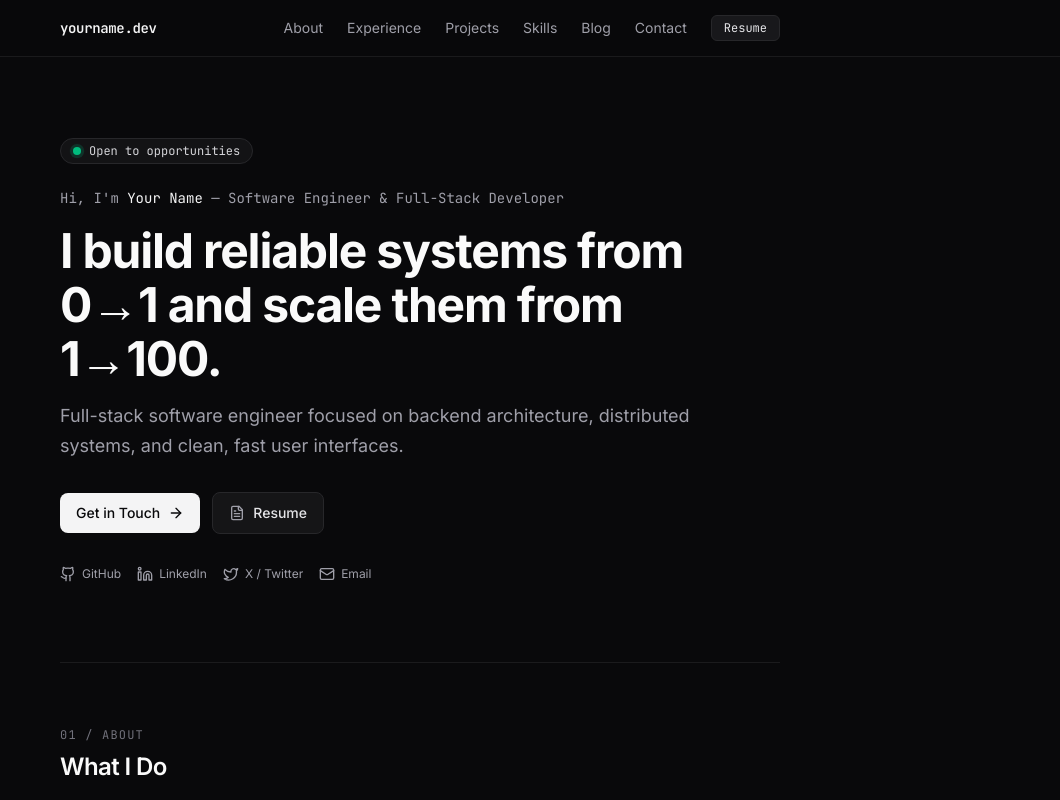
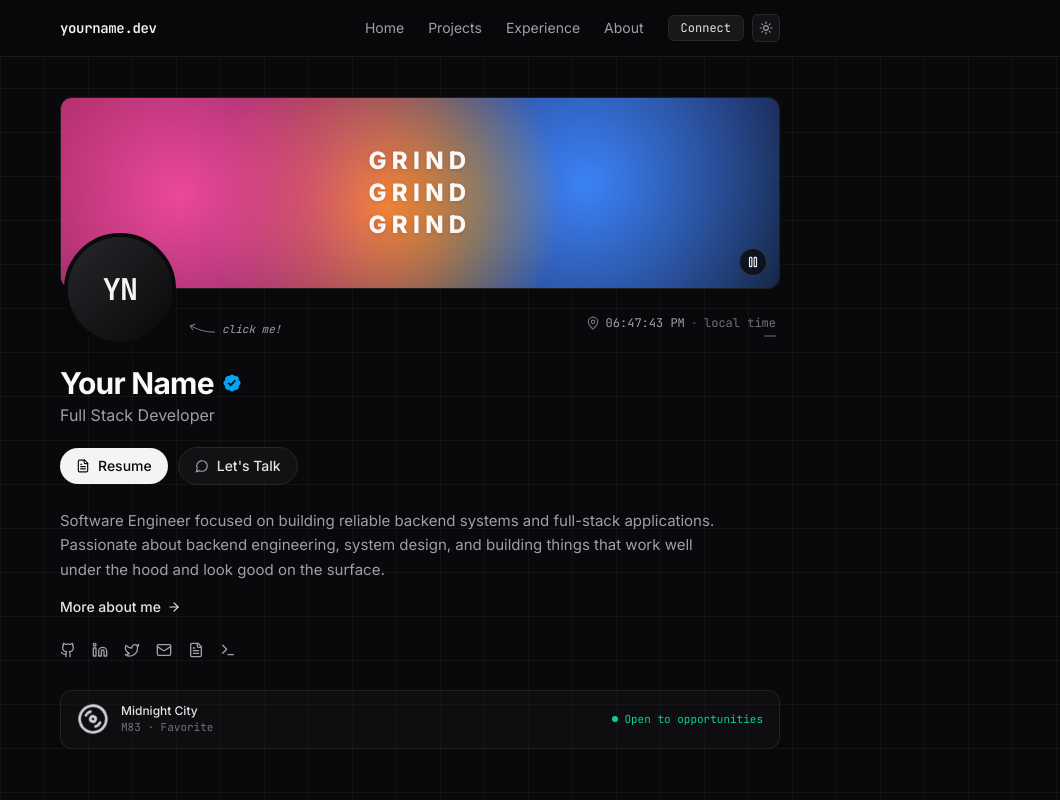
Before and after one commit to hrshvv/dev-portfolio, a Next.js app: page / in a window 1280 px wide. Shown: the top 800 px of the page, without its empty margins (220-1280 px from the left). Built offline with nearby package versions, Linux system fonts and the light colour scheme.

Commit message:
added new chnages

```diff
--- a/package.json
+++ b/package.json
@@ -13,7 +13,7 @@
     "gray-matter": "^4.0.3",
     "lucide-react": "^0.475.0",
     "next": "^15.2.0",
-    "next-mdx-remote": "^5.0.0",
+    "next-mdx-remote": "^6.0.0",
     "react": "^19.0.0",
     "react-dom": "^19.0.0",
     "rehype-pretty-code": "^0.14.0",
--- a/src/app/globals.css
+++ b/src/app/globals.css
@@ -11,15 +11,16 @@
   --text-secondary: #a1a1aa;
   --text-muted: #71717a;
   --accent-emerald: #10b981;
+  --grid-line: rgba(255, 255, 255, 0.045);
 }
 
 html {
   scroll-behavior: smooth;
   color-scheme: dark;
+  background-color: var(--bg-primary);
 }
 
 body {
-  background-color: var(--bg-primary);
   color: var(--text-primary);
   font-family: var(--font-sans), system-ui, -apple-system, sans-serif;
   -webkit-font-smoothing: antialiased;
@@ -29,6 +30,13 @@ body {
 ::selection {
   background-color: rgba(250, 250, 250, 0.16);
   color: #fafafa;
+}
+
+.bg-grid {
+  background-image:
+    linear-gradient(to right, var(--grid-line) 1px, transparent 1px),
+    linear-gradient(to bottom, var(--grid-line) 1px, transparent 1px);
+  background-size: 44px 44px;
 }
 
 /* rehype-pretty-code syntax block styling */
--- a/src/app/layout.tsx
+++ b/src/app/layout.tsx
@@ -43,7 +43,11 @@ export default function RootLayout({
 }>) {
   return (
     <html lang="en" className={`${inter.variable} ${jetbrainsMono.variable}`}>
-      <body className="flex min-h-screen flex-col bg-zinc-950 text-zinc-50 antialiased">
+      <body className="relative flex min-h-screen flex-col text-zinc-50 antialiased">
+        <div
+          aria-hidden="true"
+          className="bg-grid pointer-events-none fixed inset-0 -z-10"
+        />
         <Navbar />
         <main className="mx-auto w-full max-w-3xl flex-1 px-6">{children}</main>
         <Footer />
--- a/src/components/layout/Navbar.tsx
+++ b/src/components/layout/Navbar.tsx
@@ -2,20 +2,19 @@
 
 import { useState } from "react";
 import Link from "next/link";
-import { Menu, X } from "lucide-react";
+import { Menu, Moon, Sun, X } from "lucide-react";
 import { profile } from "@/data/profile";
 
 const navLinks = [
+  { label: "Home", href: "/" },
+  { label: "Projects", href: "/#projects" },
+  { label: "Experience", href: "/#experience" },
   { label: "About", href: "/#about" },
-  { label: "Experience", href: "/#experience" },
-  { label: "Projects", href: "/#projects" },
-  { label: "Skills", href: "/#skills" },
-  { label: "Blog", href: "/blog" },
-  { label: "Contact", href: "/#contact" },
 ];
 
 export function Navbar() {
   const [mobileOpen, setMobileOpen] = useState(false);
+  const [isDark, setIsDark] = useState(true);
 
   return (
     <header className="sticky top-0 z-50 border-b border-zinc-800/60 bg-zinc-950/80 backdrop-blur-md">
@@ -41,25 +40,56 @@ export function Navbar() {
               {link.label}
             </Link>
           ))}
-          <a
-            href={profile.resumeUrl}
-            target="_blank"
-            rel="noopener noreferrer"
+
+          <div className="flex items-center gap-2">
+            <Link
+              href="/#contact"
               className="rounded-md border border-zinc-800 bg-zinc-900 px-3 py-1 font-mono text-xs text-zinc-200 transition-colors hover:border-zinc-700 hover:bg-zinc-800"
             >
-            Resume
-          </a>
+              Connect
+            </Link>
+
+            <button
+              type="button"
+              onClick={() => setIsDark((prev) => !prev)}
+              aria-label="Toggle theme"
+              title="Toggle theme"
+              className="rounded-md border border-zinc-800 bg-zinc-900/70 p-1.5 text-zinc-400 transition-colors hover:border-zinc-700 hover:bg-zinc-800 hover:text-zinc-100"
+            >
+              {isDark ? (
+                <Sun className="h-3.5 w-3.5" />
+              ) : (
+                <Moon className="h-3.5 w-3.5" />
+              )}
+            </button>
+          </div>
         </div>
 
-        {/* Mobile Toggle */}
+        {/* Mobile Controls */}
+        <div className="flex items-center gap-2 md:hidden">
+          <button
+            type="button"
+            onClick={() => setIsDark((prev) => !prev)}
+            aria-label="Toggle theme"
+            title="Toggle theme"
+            className="rounded-md border border-zinc-800 bg-zinc-900/70 p-1.5 text-zinc-400 transition-colors hover:border-zinc-700 hover:bg-zinc-800 hover:text-zinc-100"
+          >
+            {isDark ? (
+              <Sun className="h-4 w-4" />
+            ) : (
+              <Moon className="h-4 w-4" />
+            )}
+          </button>
+
           <button
             type="button"
             onClick={() => setMobileOpen((prev) => !prev)}
             aria-label={mobileOpen ? "Close menu" : "Open menu"}
-          className="rounded-md p-1.5 text-zinc-400 transition-colors hover:bg-zinc-900 hover:text-zinc-100 md:hidden"
+            className="rounded-md p-1.5 text-zinc-400 transition-colors hover:bg-zinc-900 hover:text-zinc-100"
           >
             {mobileOpen ? <X className="h-5 w-5" /> : <Menu className="h-5 w-5" />}
           </button>
+        </div>
       </nav>
 
       {/* Mobile Drawer */}
@@ -76,15 +106,13 @@ export function Navbar() {
                 {link.label}
               </Link>
             ))}
-            <a
-              href={profile.resumeUrl}
-              target="_blank"
-              rel="noopener noreferrer"
+            <Link
+              href="/#contact"
               onClick={() => setMobileOpen(false)}
               className="w-fit rounded-md border border-zinc-800 bg-zinc-900 px-3 py-1.5 font-mono text-xs text-zinc-200"
             >
-              Resume
-            </a>
+              Connect
+            </Link>
           </div>
         </div>
       )}
--- a/src/components/sections/Hero.tsx
+++ b/src/components/sections/Hero.tsx
@@ -1,7 +1,22 @@
 "use client";
 
+import { useEffect, useState } from "react";
+import Link from "next/link";
 import { motion, useReducedMotion } from "framer-motion";
-import { ArrowRight, FileText, Github, Linkedin, Mail, Twitter } from "lucide-react";
+import {
+  ArrowRight,
+  Disc3,
+  FileText,
+  Github,
+  Linkedin,
+  Mail,
+  MapPin,
+  MessageCircle,
+  Pause,
+  Play,
+  Terminal,
+  Twitter,
+} from "lucide-react";
 import { profile, type SocialLink } from "@/data/profile";
 
 function SocialIcon({ icon }: { icon: SocialLink["icon"] }) {
@@ -17,66 +32,202 @@ function SocialIcon({ icon }: { icon: SocialLink["icon"] }) {
   }
 }
 
+function VerifiedBadge() {
+  return (
+    <svg
+      viewBox="0 0 24 24"
+      aria-label="Verified"
+      className="h-5 w-5 shrink-0 text-sky-500"
+      fill="currentColor"
+    >
+      <path d="M22.25 12c0-1.43-.88-2.67-2.19-3.34.46-1.39.2-2.9-.81-3.91s-2.52-1.27-3.91-.81c-.66-1.31-1.91-2.19-3.34-2.19s-2.67.88-3.33 2.19c-1.4-.46-2.91-.2-3.92.81s-1.26 2.52-.8 3.91c-1.31.67-2.2 1.91-2.2 3.34s.89 2.67 2.2 3.34c-.46 1.39-.21 2.9.8 3.91s2.52 1.26 3.91.81c.67 1.31 1.91 2.19 3.34 2.19s2.68-.88 3.34-2.19c1.39.45 2.9.2 3.91-.81s1.27-2.52.81-3.91c1.31-.67 2.19-1.91 2.19-3.34zm-11.71 4.2L6.8 12.46l1.41-1.42 2.26 2.26 4.8-5.23 1.47 1.36-6.2 6.77z" />
+    </svg>
+  );
+}
+
 export function Hero() {
   const shouldReduceMotion = useReducedMotion();
+  const [bannerPlaying, setBannerPlaying] = useState(true);
+  const [avatarAlt, setAvatarAlt] = useState(false);
+  const [timeString, setTimeString] = useState<string>("");
+
+  useEffect(() => {
+    const updateClock = () => {
+      setTimeString(
+        new Date().toLocaleTimeString([], {
+          hour: "2-digit",
+          minute: "2-digit",
+          second: "2-digit",
+        })
+      );
+    };
+    updateClock();
+    const timer = setInterval(updateClock, 1000);
+    return () => clearInterval(timer);
+  }, []);
+
+  const initials = profile.name
+    .split(" ")
+    .map((part) => part[0])
+    .join("")
+    .slice(0, 2)
+    .toUpperCase();
 
   return (
     <motion.section
       initial={shouldReduceMotion ? false : { opacity: 0, y: 12 }}
       animate={{ opacity: 1, y: 0 }}
       transition={{ duration: 0.45, ease: [0.22, 1, 0.36, 1] }}
-      className="pt-14 pb-16 sm:pt-20 sm:pb-20"
+      className="pt-8 pb-16 sm:pt-10 sm:pb-20"
     >
-      {/* Availability Pill */}
-      <div className="mb-6 inline-flex items-center gap-2 rounded-full border border-zinc-800 bg-zinc-900/70 px-3 py-1">
-        <span className="relative flex h-2 w-2">
-          <span className="absolute inline-flex h-full w-full animate-ping rounded-full bg-emerald-400 opacity-75" />
-          <span className="relative inline-flex h-2 w-2 rounded-full bg-emerald-500" />
-        </span>
-        <span className="font-mono text-xs text-zinc-300">
-          {profile.availability}
-        </span>
+      {/* Cover Banner */}
+      <div className="relative h-40 w-full overflow-hidden rounded-xl border border-zinc-800/80 sm:h-48">
+        <div
+          className={`absolute inset-0 bg-[radial-gradient(circle_at_18%_50%,#ec4899_0%,transparent_48%),radial-gradient(circle_at_45%_55%,#f59e0b_0%,transparent_42%),radial-gradient(circle_at_72%_45%,#3b82f6_0%,transparent_52%),linear-gradient(120deg,#831843_0%,#1e1b4b_60%,#09090b_100%)] transition-transform duration-1000 ${
+            bannerPlaying ? "scale-105" : "scale-100"
+          }`}
+        />
+        {/* Subtle film-grain texture */}
+        <div
+          aria-hidden="true"
+          className="pointer-events-none absolute inset-0 opacity-25 mix-blend-overlay"
+          style={{
+            backgroundImage:
+              "radial-gradient(rgba(255,255,255,0.45) 0.5px, transparent 0.5px)",
+            backgroundSize: "4px 4px",
+          }}
+        />
+
+        {/* Centered Stacked Banner Typography */}
+        <div className="relative z-10 flex h-full flex-col items-center justify-center select-none">
+          {profile.bannerLines.map((line, index) => (
+            <span
+              key={index}
+              className="text-xl font-extrabold tracking-[0.22em] text-white/95 drop-shadow-sm sm:text-2xl"
+            >
+              {line}
+            </span>
+          ))}
+        </div>
+
+        {/* Banner Pause / Play Control */}
+        <button
+          type="button"
+          onClick={() => setBannerPlaying((prev) => !prev)}
+          aria-label={bannerPlaying ? "Pause banner motion" : "Play banner motion"}
+          className="absolute right-3 bottom-3 z-10 flex h-7 w-7 items-center justify-center rounded-full border border-white/15 bg-zinc-950/75 text-zinc-100 backdrop-blur-sm transition-colors hover:bg-zinc-900"
+        >
+          {bannerPlaying ? (
+            <Pause className="h-3.5 w-3.5" />
+          ) : (
+            <Play className="h-3.5 w-3.5" />
+          )}
+        </button>
       </div>
 
-      {/* Identity & Headline */}
-      <div className="space-y-4">
-        <p className="font-mono text-sm text-zinc-400">
-          Hi, I&apos;m <span className="text-zinc-100">{profile.name}</span> —{" "}
+      {/* Avatar Row + Live Clock */}
+      <div className="relative flex items-end justify-between px-1">
+        <div className="flex items-end gap-3">
+          <button
+            type="button"
+            onClick={() => setAvatarAlt((prev) => !prev)}
+            aria-label="Toggle avatar style"
+            className="group relative -mt-12 flex h-24 w-24 shrink-0 items-center justify-center overflow-hidden rounded-full border-4 border-zinc-950 bg-zinc-900 shadow-lg transition-transform hover:scale-[1.02] active:scale-95 sm:-mt-14 sm:h-28 sm:w-28"
+          >
+            <div
+              className={`flex h-full w-full items-center justify-center font-mono text-2xl font-bold tracking-tight transition-colors sm:text-3xl ${
+                avatarAlt
+                  ? "bg-gradient-to-br from-emerald-500/20 via-zinc-900 to-sky-500/20 text-emerald-300"
+                  : "bg-gradient-to-br from-zinc-800 via-zinc-900 to-zinc-950 text-zinc-100"
+              }`}
+            >
+              {avatarAlt ? "</>" : initials}
+            </div>
+          </button>
+
+          {/* Curved Arrow + "click me!" */}
+          <div className="mb-2 hidden items-center gap-1.5 text-zinc-500 sm:flex">
+            <svg
+              viewBox="0 0 36 20"
+              className="h-4 w-7 text-zinc-500"
+              fill="none"
+              stroke="currentColor"
+              strokeWidth="1.4"
+              strokeLinecap="round"
+              strokeLinejoin="round"
+            >
+              <path d="M34 14C24 14 14 12 4 6" />
+              <path d="M9 4L3 6l3 5" />
+            </svg>
+            <span className="font-mono text-[11px] italic text-zinc-400">
+              {avatarAlt ? "nice!" : "click me!"}
+            </span>
+          </div>
+        </div>
+
+        {/* Live Local Time */}
+        <div className="mb-2 flex flex-col items-end gap-1">
+          <div className="flex items-center gap-1.5 font-mono text-xs text-zinc-400">
+            <MapPin className="h-3.5 w-3.5 text-zinc-500" />
+            <span>{timeString || "--:--:--"}</span>
+            <span className="text-zinc-600">·</span>
+            <span className="text-zinc-500">local time</span>
+          </div>
+          <span className="h-0.5 w-3 rounded-full bg-zinc-700" />
+        </div>
+      </div>
+
+      {/* Name + Verified Badge + Role */}
+      <div className="mt-5">
+        <div className="flex items-center gap-2">
+          <h1 className="text-2xl font-bold tracking-tight text-zinc-50 sm:text-3xl">
+            {profile.name}
+          </h1>
+          <VerifiedBadge />
+        </div>
+        <p className="mt-0.5 text-sm text-zinc-400 sm:text-base">
           {profile.role}
-        </p>
-
-        <h1 className="text-3xl font-bold tracking-tight text-zinc-50 sm:text-5xl sm:leading-[1.12]">
-          {profile.headline}
-        </h1>
-
-        <p className="max-w-2xl text-base leading-relaxed text-zinc-400 sm:text-lg">
-          {profile.tagline}
         </p>
       </div>
 
-      {/* CTAs */}
-      <div className="mt-8 flex flex-wrap items-center gap-3">
-        <a
-          href="#contact"
-          className="inline-flex items-center gap-2 rounded-lg bg-zinc-100 px-4 py-2.5 text-sm font-medium text-zinc-950 transition-colors hover:bg-white"
-        >
-          <span>Get in Touch</span>
-          <ArrowRight className="h-4 w-4" />
-        </a>
-
+      {/* Pill Action Buttons */}
+      <div className="mt-5 flex flex-wrap items-center gap-2.5">
         <a
           href={profile.resumeUrl}
           target="_blank"
           rel="noopener noreferrer"
-          className="inline-flex items-center gap-2 rounded-lg border border-zinc-800 bg-zinc-900/80 px-4 py-2.5 text-sm font-medium text-zinc-200 transition-colors hover:border-zinc-700 hover:bg-zinc-800"
+          className="inline-flex items-center gap-2 rounded-full bg-zinc-100 px-4 py-2 text-xs font-medium text-zinc-950 transition-colors hover:bg-white sm:text-sm"
         >
-          <FileText className="h-4 w-4 text-zinc-400" />
+          <FileText className="h-3.5 w-3.5" />
           <span>Resume</span>
+        </a>
+
+        <a
+          href="#contact"
+          className="inline-flex items-center gap-2 rounded-full border border-zinc-800 bg-zinc-900/70 px-4 py-2 text-xs font-medium text-zinc-200 transition-colors hover:border-zinc-700 hover:bg-zinc-800 sm:text-sm"
+        >
+          <MessageCircle className="h-3.5 w-3.5 text-zinc-400" />
+          <span>Let&apos;s Talk</span>
         </a>
       </div>
 
-      {/* Social Links */}
-      <div className="mt-8 flex items-center gap-4">
+      {/* Bio Paragraph + More about me */}
+      <div className="mt-6 max-w-2xl space-y-3">
+        <p className="text-sm leading-relaxed text-zinc-400 sm:text-[15px]">
+          {profile.tagline}
+        </p>
+
+        <a
+          href="#about"
+          className="inline-flex items-center gap-1.5 text-sm font-medium text-zinc-200 transition-colors hover:text-white"
+        >
+          <span>More about me</span>
+          <ArrowRight className="h-3.5 w-3.5" />
+        </a>
+      </div>
+
+      {/* Icon-only Social & Quick Links Row */}
+      <div className="mt-6 flex items-center gap-4">
         {profile.socials.map((social) => (
           <a
             key={social.label}
@@ -84,12 +235,54 @@ export function Hero() {
             target={social.icon === "mail" ? undefined : "_blank"}
             rel={social.icon === "mail" ? undefined : "noopener noreferrer"}
             aria-label={social.label}
-            className="inline-flex items-center gap-1.5 text-xs text-zinc-400 transition-colors hover:text-zinc-100"
+            title={social.label}
+            className="text-zinc-400 transition-colors hover:text-zinc-100"
           >
             <SocialIcon icon={social.icon} />
-            <span className="hidden sm:inline">{social.label}</span>
           </a>
         ))}
+        <a
+          href={profile.resumeUrl}
+          target="_blank"
+          rel="noopener noreferrer"
+          aria-label="Resume"
+          title="Resume"
+          className="text-zinc-400 transition-colors hover:text-zinc-100"
+        >
+          <FileText className="h-4 w-4" />
+        </a>
+        <Link
+          href="/blog"
+          aria-label="Technical Blog"
+          title="Technical Blog"
+          className="text-zinc-400 transition-colors hover:text-zinc-100"
+        >
+          <Terminal className="h-4 w-4" />
+        </Link>
+      </div>
+
+      {/* Compact Favorite / Now Playing Card */}
+      <div className="mt-8 flex items-center justify-between rounded-xl border border-zinc-800/80 bg-zinc-900/40 px-4 py-3">
+        <div className="flex items-center gap-3">
+          <Disc3
+            className={`h-8 w-8 text-zinc-300 ${
+              bannerPlaying && !shouldReduceMotion ? "animate-spin" : ""
+            }`}
+            style={{ animationDuration: "6s" }}
+          />
+          <div>
+            <p className="text-xs font-medium text-zinc-200">
+              {profile.favoriteTrack.title}
+            </p>
+            <p className="font-mono text-[11px] text-zinc-500">
+              {profile.favoriteTrack.artist}
+            </p>
+          </div>
+        </div>
+        <span className="inline-flex items-center gap-1.5 font-mono text-[11px] text-emerald-400">
+          <span className="h-1.5 w-1.5 rounded-full bg-emerald-400" />
+          <span>{profile.availability}</span>
+        </span>
       </div>
     </motion.section>
   );
--- a/src/data/profile.ts
+++ b/src/data/profile.ts
@@ -11,6 +11,11 @@ export interface Profile {
   availability: string;
   headline: string;
   tagline: string;
+  bannerLines: string[];
+  favoriteTrack: {
+    title: string;
+    artist: string;
+  };
   aboutParagraphs: string[];
   pillars: {
     title: string;
@@ -26,11 +31,16 @@ export interface Profile {
 export const profile: Profile = {
   name: "Your Name",
   brand: "yourname.dev",
-  role: "Software Engineer & Full-Stack Developer",
+  role: "Full Stack Developer",
   availability: "Open to opportunities",
   headline: "I build reliable systems from 0→1 and scale them from 1→100.",
   tagline:
-    "Full-stack software engineer focused on backend architecture, distributed systems, and clean, fast user interfaces.",
+    "Software Engineer focused on building reliable backend systems and full-stack applications. Passionate about backend engineering, system design, and building things that work well under the hood and look good on the surface.",
+  bannerLines: ["GRIND", "GRIND", "GRIND"],
+  favoriteTrack: {
+    title: "Midnight City",
+    artist: "M83 · Favorite",
+  },
   aboutParagraphs: [
     "I'm a software engineer with experience designing and shipping production backend services, APIs, and full-stack web applications. I care deeply about system reliability, clean abstractions, and interfaces that feel effortless to use.",
     "Whether it's architecting a database schema, optimizing service-to-service communication, or crafting a responsive frontend, I enjoy owning problems end-to-end—from first commit to production monitoring.",
```
Also changed, not shown: 1 other file (tests, documents, lock files or other folders). Lines whose indentation alone changed are shown as unchanged.
